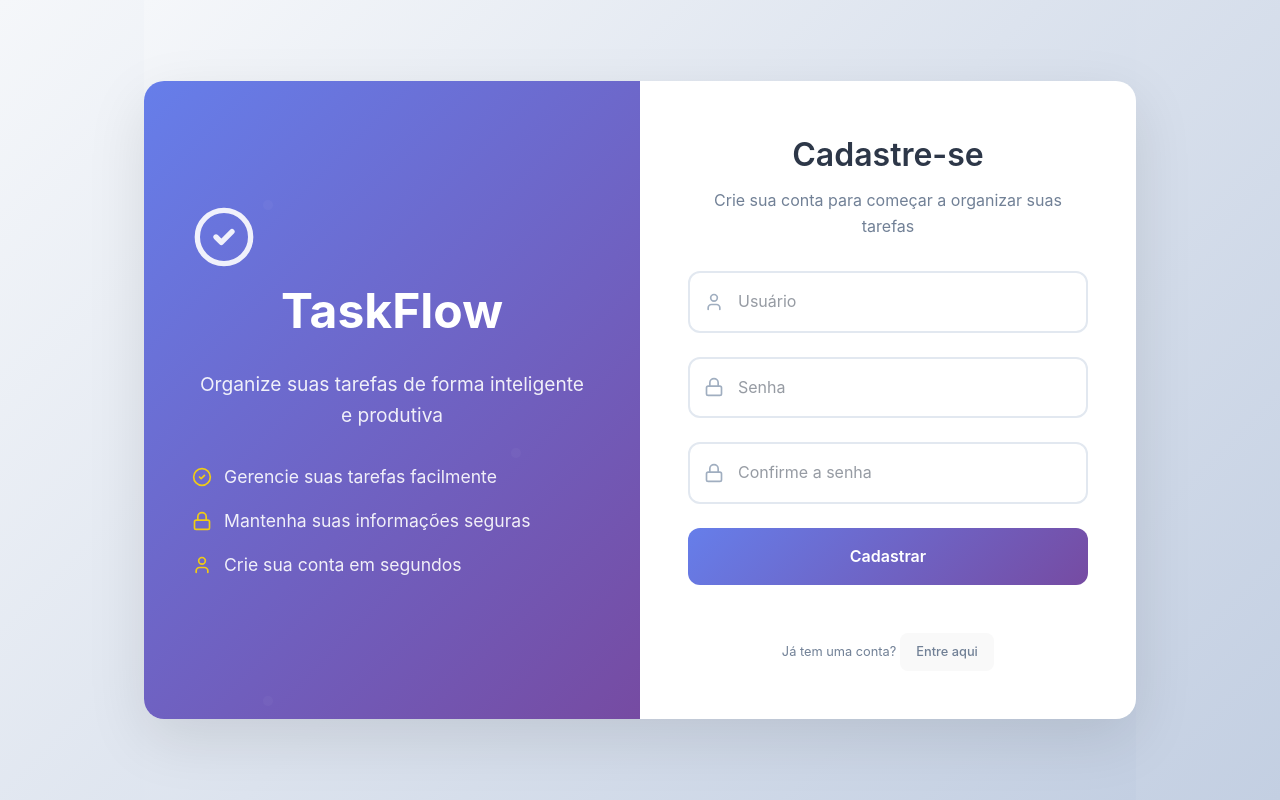
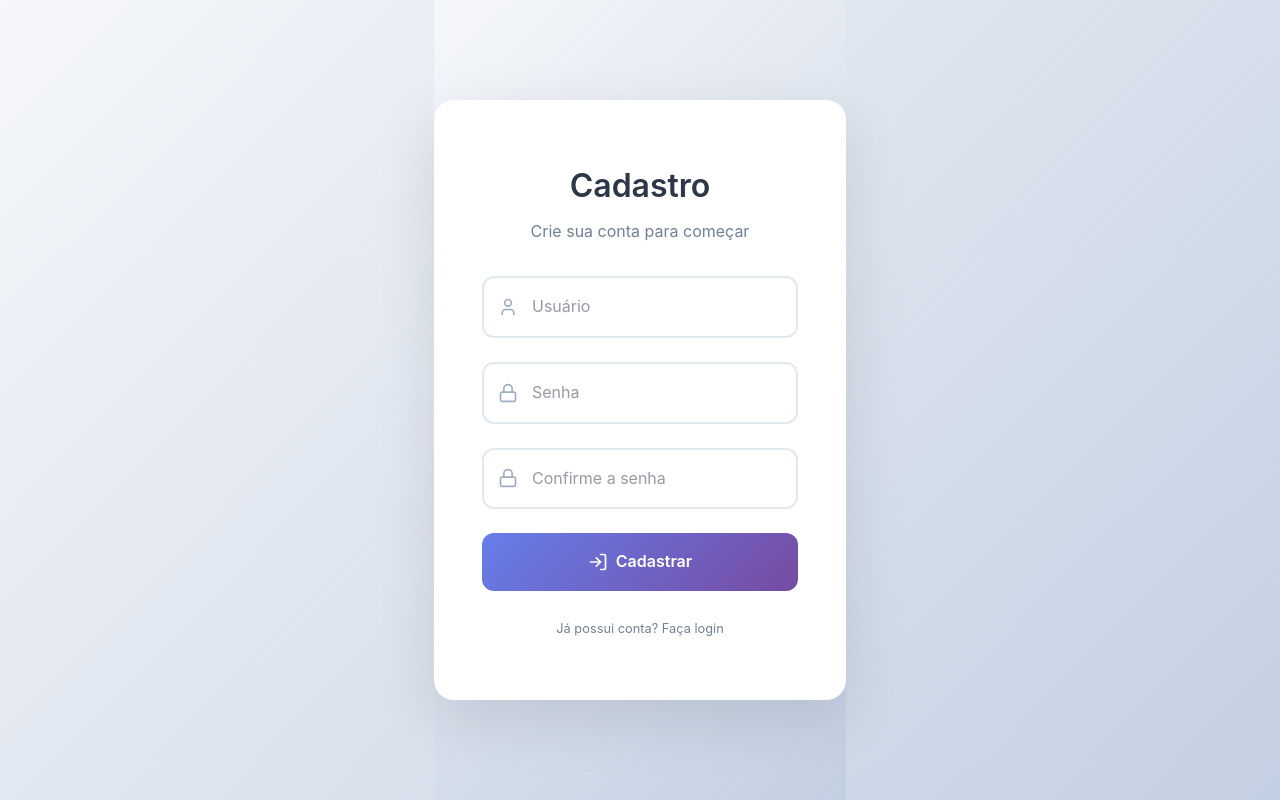
Before and after one commit to 1LeoAlves/DjangoReactJS_System, a React (Vite) app in the folder FrontEnd/DjangoReactJs/: page /register in a window 1280 px wide. Built offline with nearby package versions, Linux system fonts and the light colour scheme.

Commit message:
feature fi

```diff
--- a/FrontEnd/DjangoReactJs/src/components/Register.jsx
+++ b/FrontEnd/DjangoReactJs/src/components/Register.jsx
@@ -1,7 +1,7 @@
 import React, { useState } from 'react';
 import { useNavigate } from 'react-router-dom';
 import API from '../services/api';
-import { CircleCheck as CheckCircle, User, Lock, CircleAlert as AlertCircle } from 'lucide-react';
+import { CircleCheck as CheckCircle, Lock, User, LogIn, CircleAlert as AlertCircle } from 'lucide-react';
 
 const Register = () => {
   const [formData, setFormData] = useState({
@@ -10,18 +10,23 @@ const Register = () => {
     confirmPassword: ''
   });
   const [error, setError] = useState('');
+  const [success, setSuccess] = useState('');
   const [isLoading, setIsLoading] = useState(false);
 
   const navigate = useNavigate();
 
   const handleChange = (e) => {
     const { name, value } = e.target;
-    setFormData(prev => ({ ...prev, [name]: value }));
+    setFormData(prev => ({
+      ...prev,
+      [name]: value
+    }));
   };
 
   const handleSubmit = async (e) => {
     e.preventDefault();
     setError('');
+    setSuccess('');
     setIsLoading(true);
 
     if (!formData.username.trim() || !formData.password.trim() || !formData.confirmPassword.trim()) {
@@ -31,23 +36,34 @@ const Register = () => {
     }
 
     if (formData.password !== formData.confirmPassword) {
-      setError('As senhas não coincidem.');
+      setError('As senhas não conferem.');
       setIsLoading(false);
       return;
     }
 
     try {
-      // Criação do usuário no backend
-      await API.post('/users/', {
+      const response = await API.post('/users/', {
         username: formData.username,
         password: formData.password
       });
 
-      // Redireciona para login após cadastro
+      if (response.status === 201) {
+        setSuccess('Cadastro realizado com sucesso! Redirecionando para login...');
+        setTimeout(() => {
           navigate('/login');
+        }, 2000);
+      }
     } catch (err) {
-      console.error('Erro ao cadastrar:', err);
-      setError('Não foi possível cadastrar. Tente outro usuário.');
+      console.error('Erro ao cadastrar:', err.response || err);
+      if (err.response && err.response.data) {
+        const messages = Object.entries(err.response.data)
+          .map(([field, msgs]) => `${field}: ${msgs.join(', ')}`)
+          .join(' | ');
+        setError(messages);
+      } else {
+        setError('Erro ao cadastrar usuário.');
+      }
+    } finally {
       setIsLoading(false);
     }
   };
@@ -55,39 +71,11 @@ const Register = () => {
   return (
     <div className="login-container">
       <div className="login-content">
-        {/* Left Section */}
-        <div className="left-section">
-          <div className="welcome-content">
-            <div className="logo-section">
-              <div className="logo-icon">
-                <CheckCircle size={64} />
-              </div>
-              <h1>TaskFlow</h1>
-            </div>
-            <p className="lead">Organize suas tarefas de forma inteligente e produtiva</p>
-            <div className="features">
-              <div className="feature-item">
-                <CheckCircle size={20} />
-                <span>Gerencie suas tarefas facilmente</span>
-              </div>
-              <div className="feature-item">
-                <Lock size={20} />
-                <span>Mantenha suas informações seguras</span>
-              </div>
-              <div className="feature-item">
-                <User size={20} />
-                <span>Crie sua conta em segundos</span>
-              </div>
-            </div>
-          </div>
-        </div>
-
-        {/* Right Section */}
         <div className="right-section">
           <div className="login-form-container">
             <div className="login-header">
-              <h2>Cadastre-se</h2>
-              <p>Crie sua conta para começar a organizar suas tarefas</p>
+              <h2>Cadastro</h2>
+              <p>Crie sua conta para começar</p>
             </div>
 
             <form onSubmit={handleSubmit} className="login-form">
@@ -134,8 +122,11 @@ const Register = () => {
               </div>
 
               <button type="submit" className="btn-primary" disabled={isLoading}>
-                {isLoading ? 'Cadastrando...' : 'Cadastrar'}
+                {isLoading ? 'Cadastrando...' : <>
+                  <LogIn size={20} /> Cadastrar
+                </>}
               </button>
+            </form>
 
             {error && (
               <div className="error-message">
@@ -144,10 +135,16 @@ const Register = () => {
               </div>
             )}
 
+            {success && (
+              <div className="success-message">
+                <CheckCircle size={20} />
+                <span>{success}</span>
+              </div>
+            )}
+
             <div className="demo-info">
-                <small>Já tem uma conta? <button type="button" onClick={() => navigate('/login')}>Entre aqui</button></small>
+              <small>Já possui conta? <span className="link" onClick={() => navigate('/login')}>Faça login</span></small>
             </div>
-            </form>
           </div>
         </div>
       </div>
```
Also changed, not shown: 1 other file (tests, documents, lock files or other folders). Lines whose indentation alone changed are shown as unchanged.
